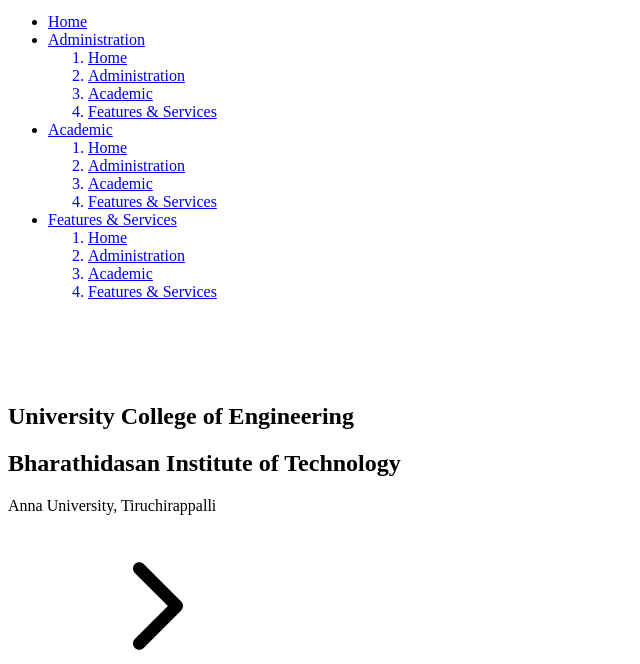
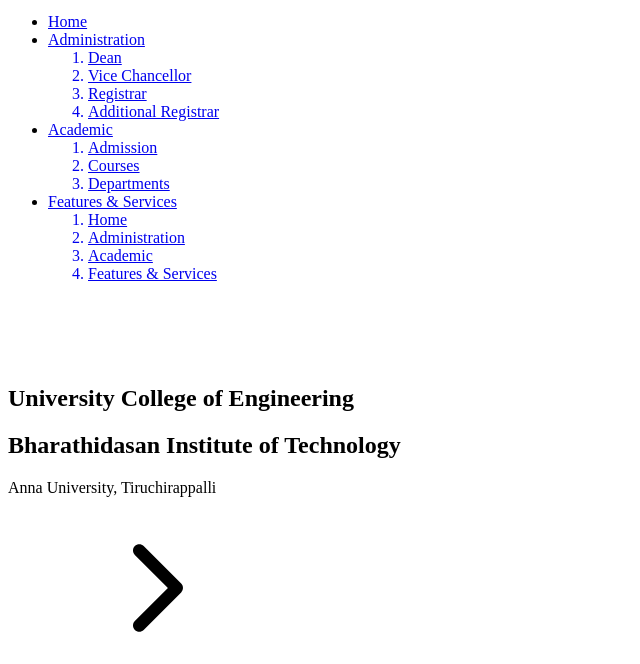
Before and after one commit to Infinite-Loop-Club/aubit-base, a plain HTML site: page index.html in a window 1280 px wide. Shown: the part 77-741 px from the top of the page, without its empty margins (0-640 px from the left). Drawn offline with nearby package versions, Linux system fonts and the light colour scheme.

Commit message:
added nav links

```diff
--- a/index.html
+++ b/index.html
@@ -41,16 +41,16 @@
             <div class="nav__dropdown">
               <ol class="nav__dropdown--list">
                 <a href="#" class="nav__dropdown--link">
-                  <li class="nav__dropdown--item">Home</li>
+                  <li class="nav__dropdown--item">Dean</li>
                 </a>
                 <a href="#" class="nav__dropdown--link">
-                  <li class="nav__dropdown--item">Administration</li>
+                  <li class="nav__dropdown--item">Vice Chancellor</li>
                 </a>
                 <a href="#" class="nav__dropdown--link">
-                  <li class="nav__dropdown--item">Academic</li>
+                  <li class="nav__dropdown--item">Registrar</li>
                 </a>
                 <a href="#" class="nav__dropdown--link">
-                  <li class="nav__dropdown--item">Features & Services</li>
+                  <li class="nav__dropdown--item">Additional Registrar</li>
                 </a>
               </ol>
             </div>
@@ -60,16 +60,13 @@
             <div class="nav__dropdown">
               <ol class="nav__dropdown--list">
                 <a href="#" class="nav__dropdown--link">
-                  <li class="nav__dropdown--item">Home</li>
+                  <li class="nav__dropdown--item">Admission</li>
                 </a>
                 <a href="#" class="nav__dropdown--link">
-                  <li class="nav__dropdown--item">Administration</li>
+                  <li class="nav__dropdown--item">Courses</li>
                 </a>
                 <a href="#" class="nav__dropdown--link">
-                  <li class="nav__dropdown--item">Academic</li>
-                </a>
-                <a href="#" class="nav__dropdown--link">
-                  <li class="nav__dropdown--item">Features & Services</li>
+                  <li class="nav__dropdown--item">Departments</li>
                 </a>
               </ol>
             </div>
```
